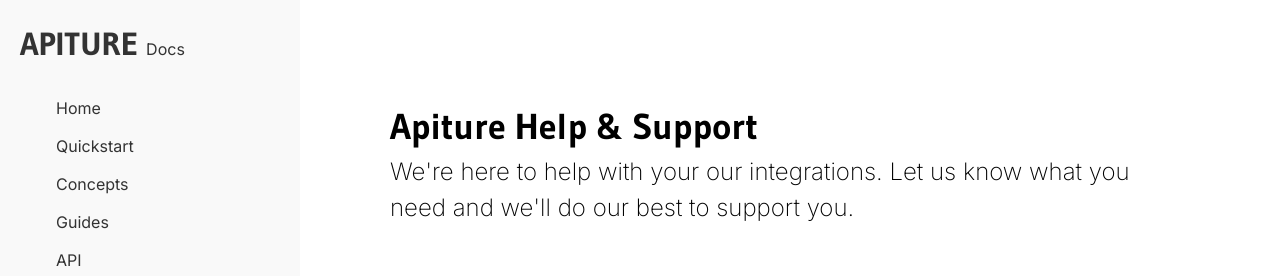
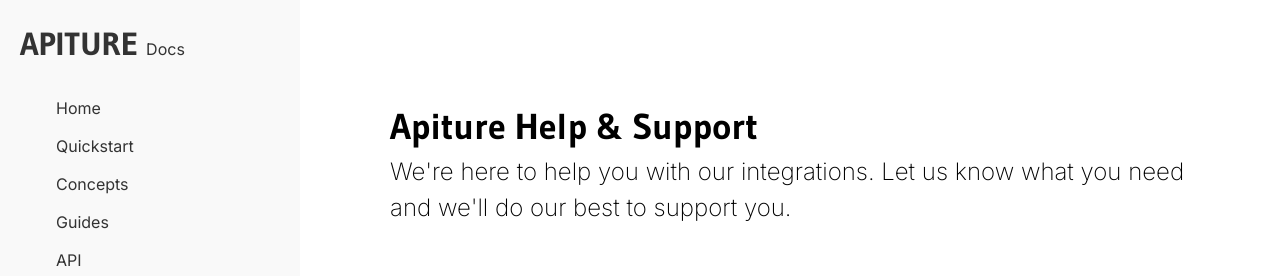
Before and after one commit to austincomer/dev-portal-mockup, a Vue app: page /support in a window 1280 px wide. Shown: the top 276 px of the page. Built offline with nearby package versions, Linux system fonts and the light colour scheme; some icons are missing.

Commit message:
Fixed typo in SupportView

```diff
--- a/src/views/SupportView.vue
+++ b/src/views/SupportView.vue
@@ -9,7 +9,7 @@
 
         <ContentHeader
             h1Copy="Apiture Help & Support"
-            h2Copy="We're here to help with your our integrations. Let us know what you need and we'll do our best to support you."
+            h2Copy="We're here to help you with our integrations. Let us know what you need and we'll do our best to support you."
             :hasGraphic="false"
         />
 
```
